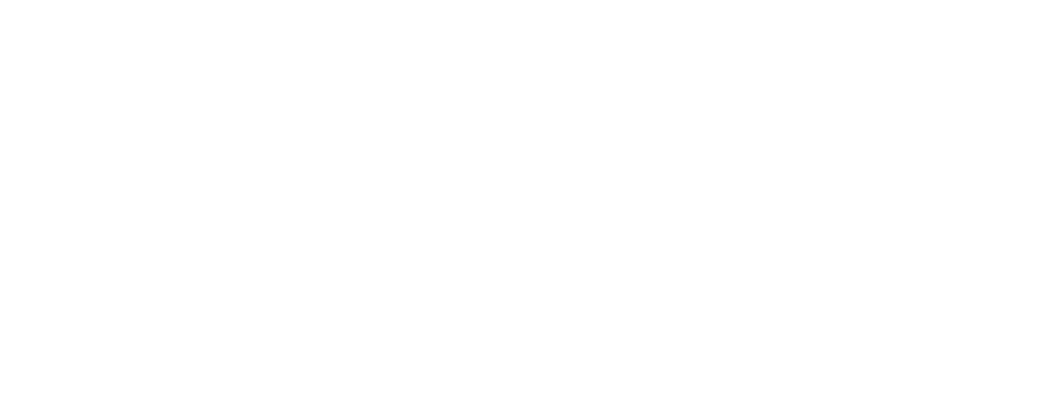
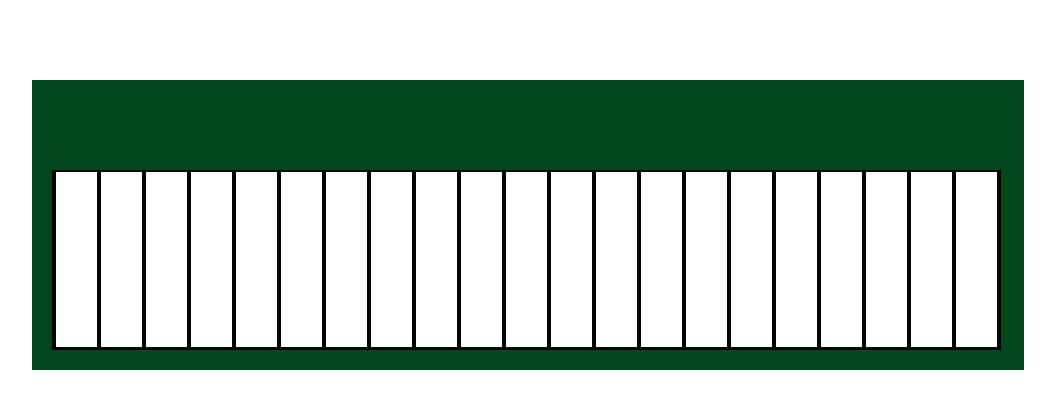
Before and after one commit to DmitryChijov/pianino, a plain HTML site: page index.html in a window 1280 px wide. Shown: the whole page, without its empty margins (112-1167 px from the left). Drawn offline with Linux system fonts and the light colour scheme.

Commit message:
добавляет белые клавиши

```diff
--- a/styles.css
+++ b/styles.css
@@ -1,3 +1,37 @@
 /* адаптивный дизайн
 медиазапросы
 псевдоселекторы */
+
+/*потрібно скинути блокову модель  */
+html {
+    box-sizing: border-box;
+}
+
+*, ::before, ::after{
+    box-sizing: inherit; /*говорим всем элементам ( в том числе с псевдоселекторами) наследовать родительские параметры*/
+}
+
+#piano {
+    background-color: #00471b;
+    width: 992px;
+    height: 290px;
+    margin: 80px auto;
+    padding: 90px 20px 0 20px;
+
+}
+
+.keys {
+    background-color: #040404;
+    width: 949px;
+    height: 180px;
+    padding-left: 2px;
+}
+
+.key {
+    background-color: #ffffff;
+    position: relative;
+    width: 41px;
+    height: 175px;
+    margin: 2px;
+    float: left;
+}
```
